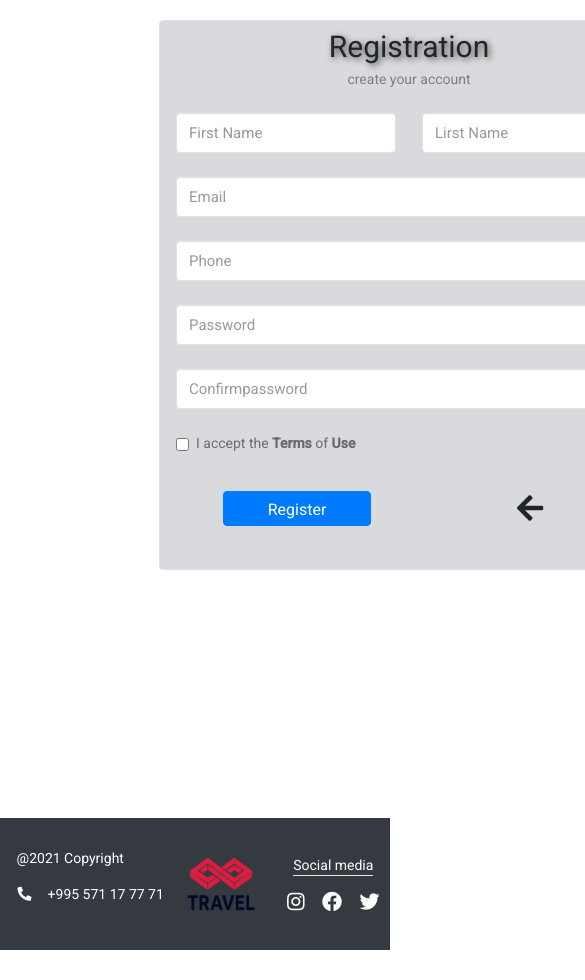
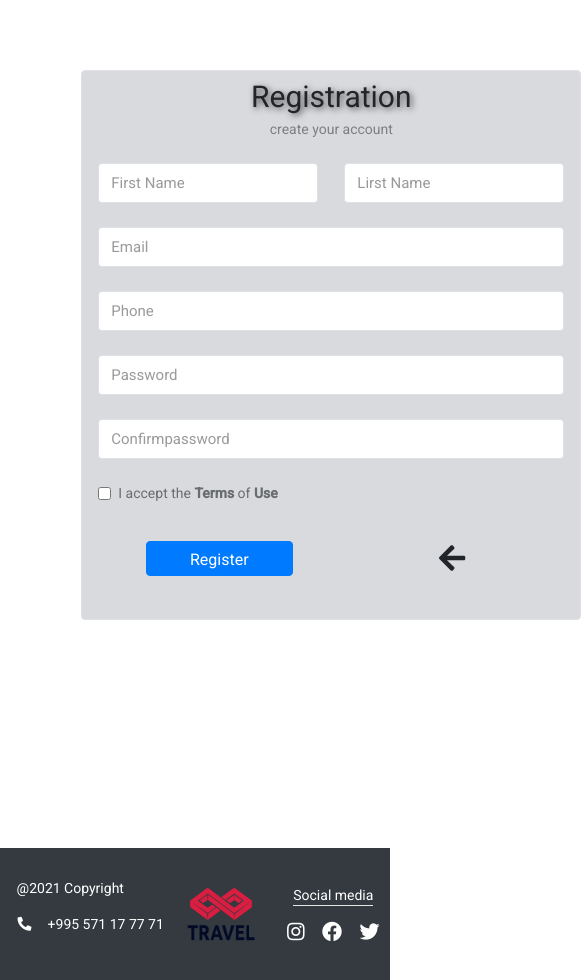
Before and after one commit to guramijibladze/it-step-project, an Angular app: page /register in a window 390 px wide. Shown: the top 980 px of the page, 585 px wide, since content can reach past the window. Before the commit the page ends 950 px from the top, so only its background shows below. Built offline with nearby package versions, Linux system fonts and the light colour scheme.

Commit message:
ადდ

```diff
--- a/src/app/sign-up/sign-up.component.css
+++ b/src/app/sign-up/sign-up.component.css
@@ -2,7 +2,8 @@
     width: 500px;
     height: 550px;
     background-color: #d9dadd;
-    margin-left: 60%;
+    position: absolute!important;
+    margin-left: 37%;
     /* margin-top: 100px; */
 }
 .container{
@@ -32,10 +33,20 @@ input[type="number"]::placeholder{
 
    @media only screen and (max-width: 1400px){
        .container{
-            padding-top: 0%!important;
             margin-top: 20px;
        }
        .register-div{
-            margin-left: 40%;
+            margin-left: 30%;
        }
    }
+
+   @media only screen and (max-width: 768px){
+        .container{
+            margin-top: 50px!important;
+        }
+
+        .register-div{
+            margin-left: 17%;
+
+        }
+    }
```
